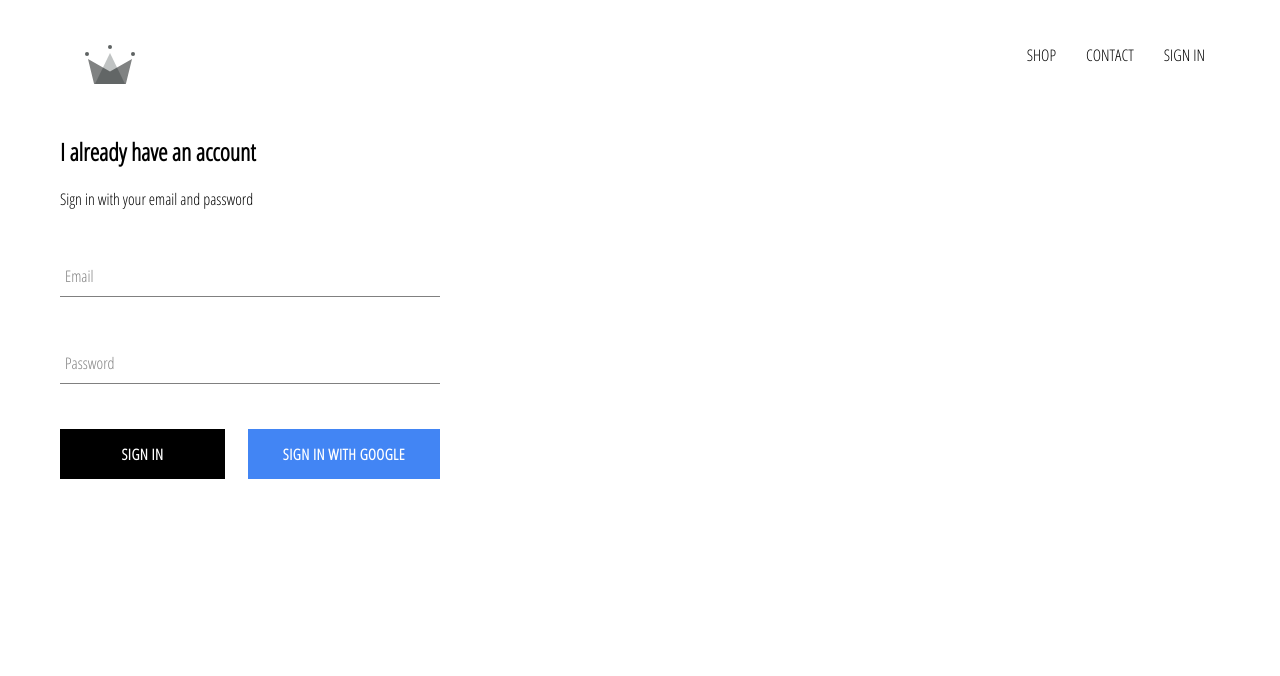
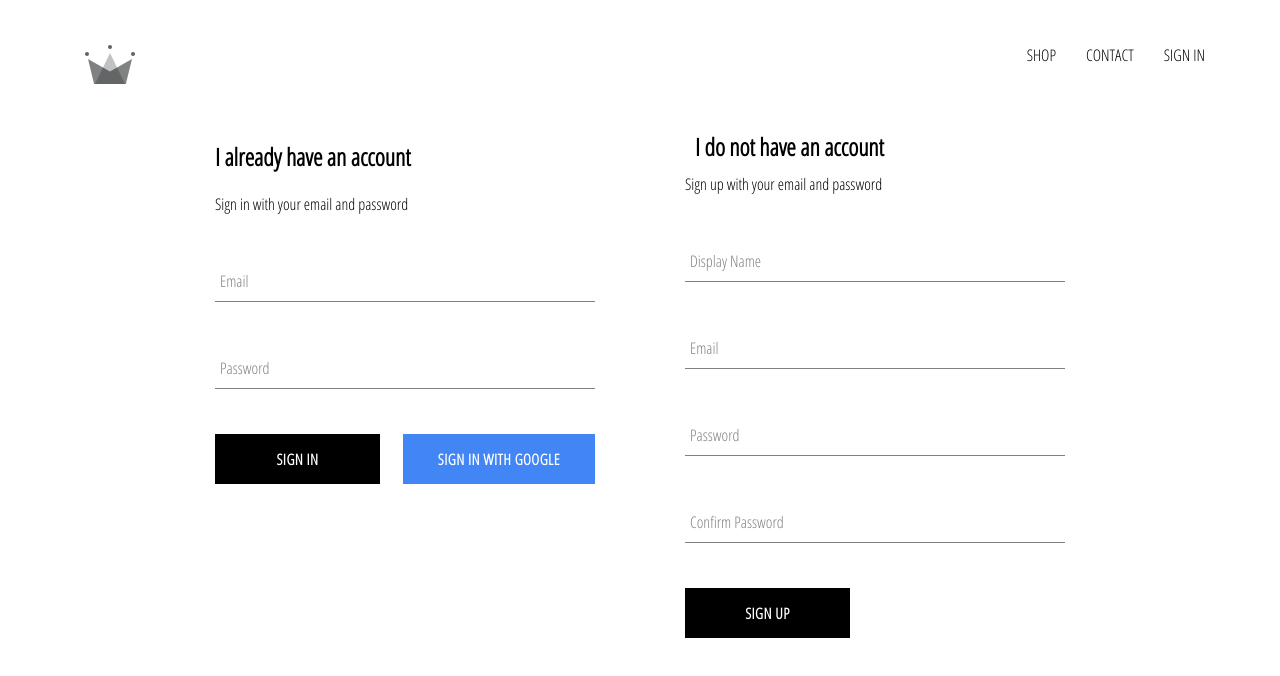
Before and after one commit to abhipatel7/crown-clothing, a React (Create React App) app: page /signin in a window 1280 px wide. Shown: the top 676 px of the page. Built offline with nearby package versions, Linux system fonts and the light colour scheme; no server answers.

Commit message:
implemented firebase, included ability to store authenticated users into our firestore database

```diff
--- a/src/App.js
+++ b/src/App.js
@@ -5,7 +5,7 @@ import Homepage from "./pages/homepage/homepage";
 import ShopPage from "./pages/shoppage/shoppage";
 import Header from "./components/header/header";
 import SignInAndSignUp from "./pages/sign-in-and-sign-up/sign-in-and-sign-up";
-import { auth } from "./firebase/firebase";
+import { auth, createUserProfileDocument } from "./firebase/firebase";
 
 class App extends Component {
   constructor() {
@@ -18,9 +18,17 @@ class App extends Component {
   unsubscribeFromAuth = null;
 
   componentDidMount() {
-    this.unsubscribeFromAuth = auth.onAuthStateChanged((user) => {
-      this.setState({ currentUser: user });
-      console.log(this.state.currentUser);
+    this.unsubscribeFromAuth = auth.onAuthStateChanged(async (userAuth) => {
+      if (userAuth) {
+        const userRef = await createUserProfileDocument(userAuth);
+        userRef.onSnapshot((snapshot) => {
+          this.setState({
+            currentUser: { id: snapshot.id },
+            ...snapshot.data(),
+          });
+        });
+      }
+      this.setState({ currentUser: userAuth });
     });
   }
 
--- /dev/null
+++ b/src/components/sign-up/sign-up.js
@@ -0,0 +1,96 @@
+import React, { Component } from "react";
+
+import FormInput from "../form-input/form-input";
+import CustomButton from "../custom-button/custom-button";
+
+import { auth, createUserProfileDocument } from "../../firebase/firebase";
+
+import "./sign-up.scss";
+
+class SignUp extends Component {
+  constructor() {
+    super();
+    this.state = {
+      displayName: "",
+      email: "",
+      password: "",
+      confirmPassword: "",
+    };
+  }
+
+  handleSubmit = async (event) => {
+    event.preventDefault();
+    const { displayName, email, password, confirmPassword } = this.state;
+    if (password !== confirmPassword) {
+      alert("Passwords don't match");
+      return;
+    }
+    try {
+      const { user } = await auth.createUserWithEmailAndPassword(
+        email,
+        password
+      );
+      await createUserProfileDocument(user, { displayName });
+      this.setState({
+        displayName: "",
+        email: "",
+        password: "",
+        confirmPassword: "",
+      });
+    } catch (error) {
+      console.log(error);
+    }
+  };
+
+  handleChange = (event) => {
+    const { value, name } = event.target;
+    this.setState({ [name]: value });
+  };
+
+  render() {
+    const { displayName, email, password, confirmPassword } = this.state;
+    return (
+      <div className="sign-up">
+        <h2 className="title">I do not have an account</h2>
+        <span>Sign up with your email and password</span>
+        <form onSubmit={this.handleSubmit} className="sign-up-form">
+          <FormInput
+            type="text"
+            name="displayName"
+            value={displayName}
+            handleChange={this.handleChange}
+            label="Display Name"
+            required
+          />
+          <FormInput
+            type="email"
+            name="email"
+            value={email}
+            handleChange={this.handleChange}
+            label="Email"
+            required
+          />
+          <FormInput
+            type="password"
+            name="password"
+            value={password}
+            handleChange={this.handleChange}
+            label="Password"
+            required
+          />
+          <FormInput
+            type="password"
+            name="confirmPassword"
+            value={confirmPassword}
+            handleChange={this.handleChange}
+            label="Confirm Password"
+            required
+          />
+          <CustomButton type="submit">SIGN UP</CustomButton>
+        </form>
+      </div>
+    );
+  }
+}
+
+export default SignUp;
--- /dev/null
+++ b/src/components/sign-up/sign-up.scss
@@ -0,0 +1,9 @@
+.sign-up{
+  width: 380px;
+  display: flex;
+  flex-direction: column;
+
+  .title{
+    margin: 10px;
+  }
+}
--- a/src/firebase/firebase.js
+++ b/src/firebase/firebase.js
@@ -12,6 +12,28 @@ const config = {
   measurementId: "G-9ZEKZSKF9Z",
 };
 
+export const createUserProfileDocument = async (userAuth, additionData) => {
+  if (!userAuth) return;
+  const userRef = firestore.doc(`users/${userAuth.uid}`);
+  const snapShot = await userRef.get();
+  if (!snapShot.exists) {
+    const { displayName, email } = userAuth;
+    const createdAt = new Date();
+
+    try {
+      await userRef.set({
+        displayName,
+        email,
+        createdAt,
+        ...additionData,
+      });
+    } catch (error) {
+      console.log(error);
+    }
+  }
+  return userRef;
+};
+
 firebase.initializeApp(config);
 
 export const auth = firebase.auth();
--- a/src/pages/sign-in-and-sign-up/sign-in-and-sign-up.js
+++ b/src/pages/sign-in-and-sign-up/sign-in-and-sign-up.js
@@ -2,10 +2,12 @@ import React from "react";
 
 import "./sign-in-and-sign-up.scss";
 import SignIn from "../../components/sign-in/sign-in";
+import SignUp from "../../components/sign-up/sign-up";
 
 const SignInAndSignUp = () => (
   <div className="sign-in-and-sign-up">
     <SignIn />
+    <SignUp />
   </div>
 );
 
--- a/src/pages/sign-in-and-sign-up/sign-in-and-sign-up.scss
+++ b/src/pages/sign-in-and-sign-up/sign-in-and-sign-up.scss
@@ -0,0 +1,6 @@
+.sign-in-and-sign-up {
+  width: 850px;
+  display: flex;
+  justify-content: space-between;
+  margin: 30px auto;
+}
```
